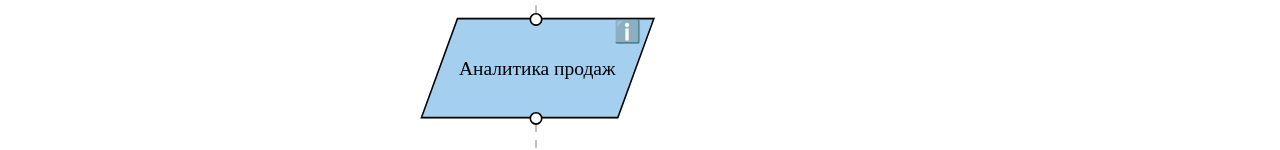
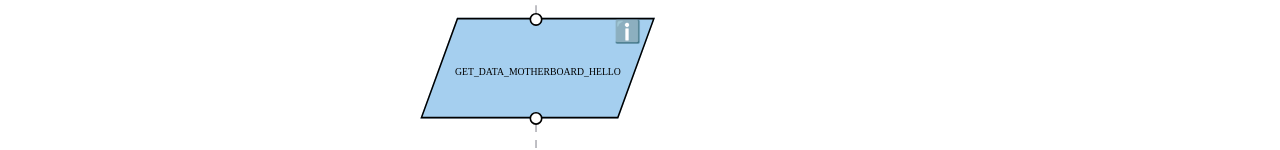
Before and after one commit to Oleg-ru/visual-log, a React (Vite) app in the folder LV/: page / in a window 1280 px wide. Shown: the part 511-661 px from the top of the page. Built offline with nearby package versions, Linux system fonts and the light colour scheme.

Commit message:
Log Visual Сделан JsonViewer.jsx изменена переменная

```diff
--- a/LV/src/App.jsx
+++ b/LV/src/App.jsx
@@ -15,7 +15,7 @@ import Call from "./components/Call/Call.jsx";
 import Variable from "./components/Variable/Variable.jsx";
 import CustomParallelogramNode from "./components/SvgComponent/CustomParallelogramNode.jsx";
 
-const data = {
+const dataJson = {
     "text": "Аналитика продаж",
     "jsonData": {
         "period": "2024-01",
@@ -53,7 +53,7 @@ const initialNodes = [
     { id: 'n1', position: { x: 100, y: 100 }, data: { label: 'Node 1' }},
     { id: 'n2', position: { x: 0, y: 200 }, data: { label: 'Node 2' }},
     { id: 'n3', position: { x: 20, y: 300 }, data: { label: 'Node 2', text: "Это проверка"}, type: 'examination'},
-    { id: 'n4', position: { x: 0, y: 400 }, data: { label: 'Node 23', text: "GET_DATA_MOTHERBOARD_HELLO"}, type: 'call', data: data},
+    { id: 'n4', position: { x: 0, y: 400 }, data: { label: 'Node 23', text: "GET_DATA_MOTHERBOARD_HELLO", jsonData: dataJson}, type: 'call'},
     { id: 'n5', position: { x: 0, y: 500 }, data: { label: 'var', text: "Это переменная описывает что то"}, type: 'variable'},
 ];
 const initialEdges = [
--- a/LV/src/components/Call/Call.jsx
+++ b/LV/src/components/Call/Call.jsx
@@ -103,7 +103,7 @@ export default function Call({ data }) {
                         }}
                     >
                         {jsonData ? (
-                            <JsonViewer data={jsonData} />
+                            <JsonViewer dataJson={jsonData} />
                         ) : (
                             <div style={{ color: '#f8f8f2' }}>
                                 Нет данных
--- a/LV/src/components/JsonViewer.jsx
+++ b/LV/src/components/JsonViewer.jsx
@@ -1,7 +1,7 @@
 // src/components/JsonViewer.jsx
 import React, { useState } from 'react';
 
-const JsonViewer = ({ data, depth = 0 }) => {
+const JsonViewer = ({ dataJson, depth = 0 }) => {
     const [isCollapsed, setIsCollapsed] = useState(depth >= 2);
 
     // Обработчик для предотвращения прокрутки родителя
@@ -9,16 +9,16 @@ const JsonViewer = ({ data, depth = 0 }) => {
         e.stopPropagation(); // Останавливаем всплытие события
     };
 
-    if (data === null || typeof data !== 'object') {
+    if (dataJson === null || typeof dataJson !== 'object') {
         return (
             <span style={{ color: '#ce9178' }}>
-                {typeof data === 'string' ? `"${data}"` : String(data)}
+                {typeof dataJson === 'string' ? `"${dataJson}"` : String(dataJson)}
             </span>
         );
     }
 
-    const isArray = Array.isArray(data);
-    const keys = Object.keys(data);
+    const isArray = Array.isArray(dataJson);
+    const keys = Object.keys(dataJson);
 
     return (
         <div style={{ marginLeft: depth === 0 ? '0px' : '20px' }}>
@@ -41,7 +41,7 @@ const JsonViewer = ({ data, depth = 0 }) => {
                             <span style={{ color: '#9cdcfe' }}>"{key}"</span>
                             <span style={{ color: '#d4d4d4' }}>: </span>
                             <JsonViewer
-                                data={data[key]}
+                                dataJson={dataJson[key]}
                                 depth={depth + 1}
                             />
                             {index < keys.length - 1 && <span style={{ color: '#d4d4d4' }}>,</span>}
```
